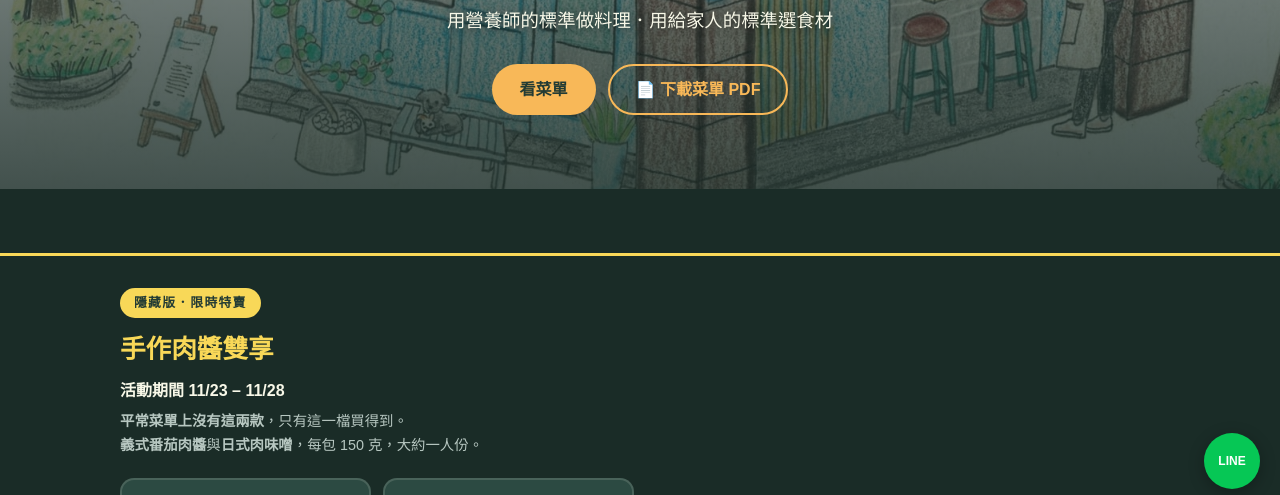
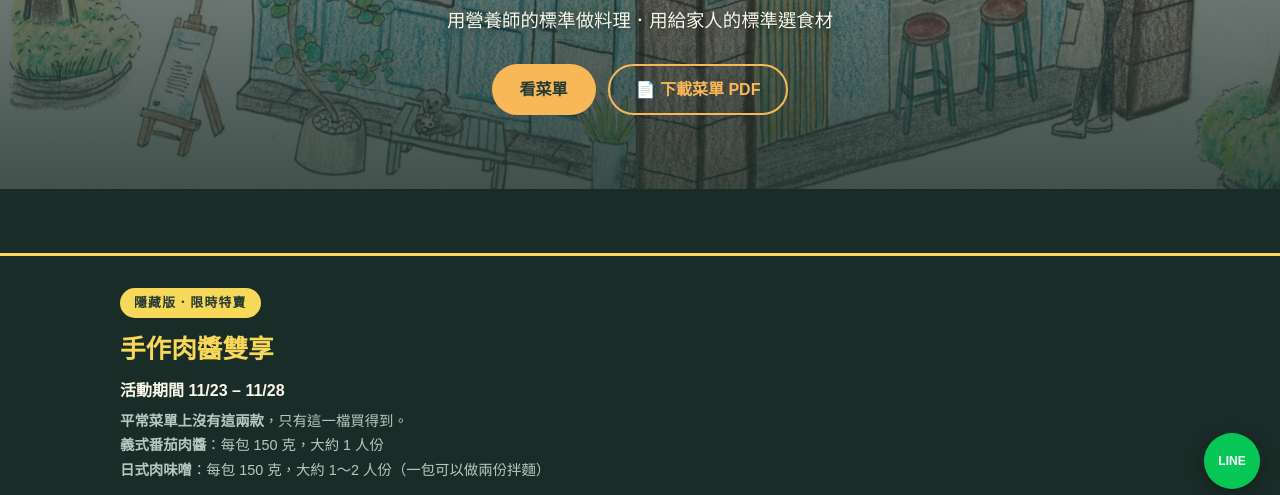
Before and after one commit to BossJia949/boss-jia-frozen-meals, a plain HTML site: page index.html in a window 1280 px wide. Shown: the part 291-786 px from the top of the page. Drawn offline with Linux system fonts and the light colour scheme.

Commit message:
肉醬雙享說明：更正份量，兩款分開寫
老闆家 11/24 更正：
  義式番茄肉醬  每包 150 克，約 1 人份
  日式肉味噌    每包 150 克，約 1～2 人份（一包可以做兩份拌麵）

第一版把兩款合併成「每包 150 克，大約一人份」，肉味噌那半是錯的 ——
客人照著買 5 包，會以為只夠吃 5 餐，其實可能是 10 餐。兩款份量不一樣，
所以拆成兩行。HTML 註解也寫明了「不要再合併」。

括號那段包成 .keep（inline-block）：手機寬度下原本會被從中間折開成
「（一包可／以做兩份拌麵）」。現在放得下就跟前面同一行（桌機），
放不下就整段移到下一行（手機），兩種寬度都量過。

問答區不動 —— 老闆家說這是期間限定、過幾天就下架，不用寫進問答。

Co-Authored-By: Claude Sonnet 5.5 <noreply@anthropic.com>

```diff
--- a/css/style.css
+++ b/css/style.css
@@ -1239,6 +1239,9 @@ section { padding: 64px 0; }
 .secret-dates { color: var(--text); font-weight: 700; margin-bottom: 4px; }
 .secret-dates.is-preview { color: var(--gold-light); }
 .secret-sub { color: var(--text-mute); font-size: 0.9rem; line-height: 1.7; margin-bottom: 20px; }
+/* 一段話要折就整段一起折，不要從中間拆開（手機上「（一包可／以做兩份拌麵）」就是這樣被拆的）。
+   inline-block 讓它在放得下時跟前面同一行，放不下才整段移到下一行。 */
+.keep { display: inline-block; }
 
 .secret-grid {
   display: grid;
--- a/index.html
+++ b/index.html
@@ -251,11 +251,17 @@
     <p class="secret-flag">隱藏版．限時特賣</p>
     <h2 class="secret-title">手作肉醬雙享</h2>
     <p class="secret-dates" id="secret-dates"></p>
-    <!-- 這兩句就是在解釋「隱藏版」為什麼這樣叫（平常菜單上沒有），
-         所以不用再補一句「所以叫隱藏版」—— 講白了反而像在替自己的標題辯解。 -->
+    <!-- 第一句就是在解釋「隱藏版」為什麼這樣叫（平常菜單上沒有），
+         所以不用再補一句「所以叫隱藏版」—— 講白了反而像在替自己的標題辯解。
+
+         份量以老闆家 2026-11-24 更正為準，**兩款不一樣**，所以分開寫：
+           義式番茄肉醬  每包 150 克，約 1 人份
+           日式肉味噌    每包 150 克，約 1～2 人份（一包可以做兩份拌麵）
+         不要再合併成一句「每包 150 克，大約一人份」—— 第一版就是這樣寫的，肉味噌那半是錯的。 -->
     <p class="secret-sub">
       <b>平常菜單上沒有這兩款</b>，只有這一檔買得到。<br>
-      <b>義式番茄肉醬</b>與<b>日式肉味噌</b>，每包 150 克，大約一人份。
+      <b>義式番茄肉醬</b>：每包 150 克，大約 1 人份<br>
+      <b>日式肉味噌</b>：每包 150 克，大約 1～2 人份<span class="keep">（一包可以做兩份拌麵）</span>
     </p>
 
     <div class="secret-grid">
```
